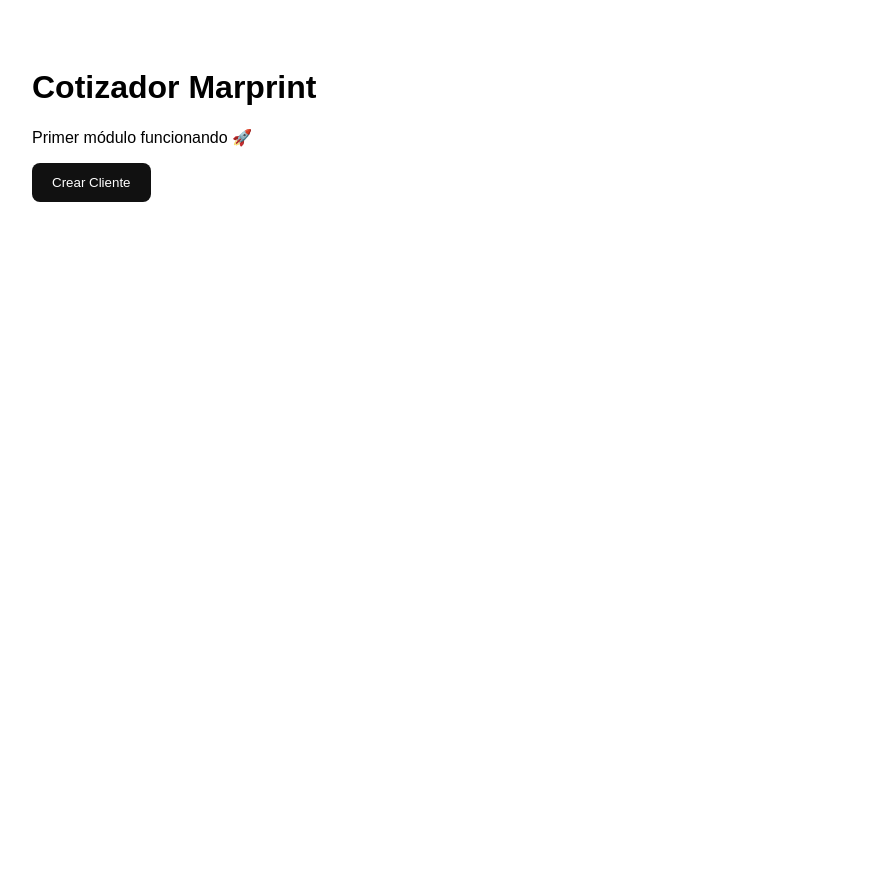
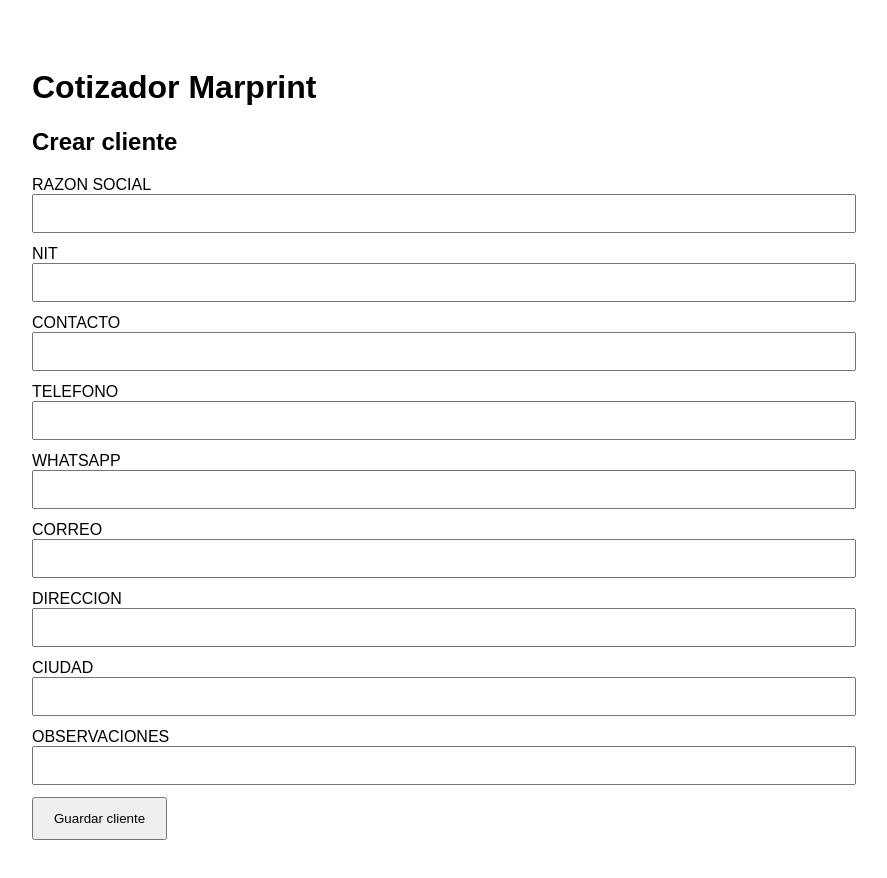
Before and after one commit to juanmarprint-hub/cotizador-marprint, a Next.js app: page / in a window 1280 px wide. Shown: the top 878 px of the page, without its empty margins (16-903 px from the left). Before the commit the page ends 800 px from the top, so only its background shows below. Built offline with nearby package versions, Linux system fonts and the light colour scheme.

Commit message:
Update index.js

```diff
--- a/pages/index.js
+++ b/pages/index.js
@@ -1,21 +1,79 @@
+import { useState } from "react";
+import { createClient } from "@supabase/supabase-js";
+
+const supabase = createClient(
+  process.env.NEXT_PUBLIC_SUPABASE_URL,
+  process.env.NEXT_PUBLIC_SUPABASE_ANON_KEY
+);
+
 export default function Home() {
+  const [form, setForm] = useState({
+    razon_social: "",
+    nit: "",
+    contacto: "",
+    telefono: "",
+    whatsapp: "",
+    correo: "",
+    direccion: "",
+    ciudad: "",
+    observaciones: "",
+  });
+
+  const [mensaje, setMensaje] = useState("");
+
+  function cambiar(e) {
+    setForm({ ...form, [e.target.name]: e.target.value });
+  }
+
+  async function guardarCliente(e) {
+    e.preventDefault();
+    setMensaje("Guardando...");
+
+    const { error } = await supabase.from("clientes").insert([form]);
+
+    if (error) {
+      setMensaje("Error: " + error.message);
+    } else {
+      setMensaje("Cliente guardado correctamente ✅");
+      setForm({
+        razon_social: "",
+        nit: "",
+        contacto: "",
+        telefono: "",
+        whatsapp: "",
+        correo: "",
+        direccion: "",
+        ciudad: "",
+        observaciones: "",
+      });
+    }
+  }
+
   return (
-    <div style={{ padding: "40px", fontFamily: "Arial" }}>
+    <main style={{ padding: 40, fontFamily: "Arial", maxWidth: 800 }}>
       <h1>Cotizador Marprint</h1>
-      <p>Primer módulo funcionando 🚀</p>
+      <h2>Crear cliente</h2>
 
-      <button
-        style={{
-          padding: "12px 20px",
-          background: "#111",
-          color: "white",
-          border: "none",
-          borderRadius: "8px",
-          cursor: "pointer",
-        }}
-      >
-        Crear Cliente
-      </button>
-    </div>
+      <form onSubmit={guardarCliente}>
+        {Object.keys(form).map((campo) => (
+          <div key={campo} style={{ marginBottom: 12 }}>
+            <label>{campo.replace("_", " ").toUpperCase()}</label>
+            <br />
+            <input
+              name={campo}
+              value={form[campo]}
+              onChange={cambiar}
+              style={{ width: "100%", padding: 10 }}
+            />
+          </div>
+        ))}
+
+        <button type="submit" style={{ padding: "12px 20px" }}>
+          Guardar cliente
+        </button>
+      </form>
+
+      <p>{mensaje}</p>
+    </main>
   );
 }
```
